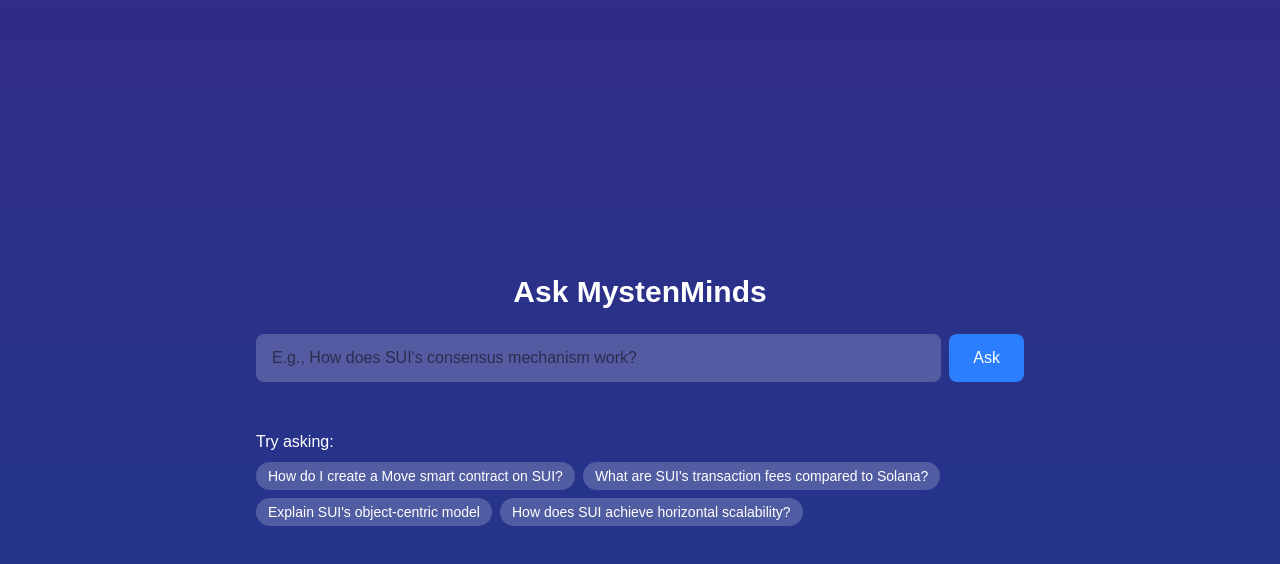
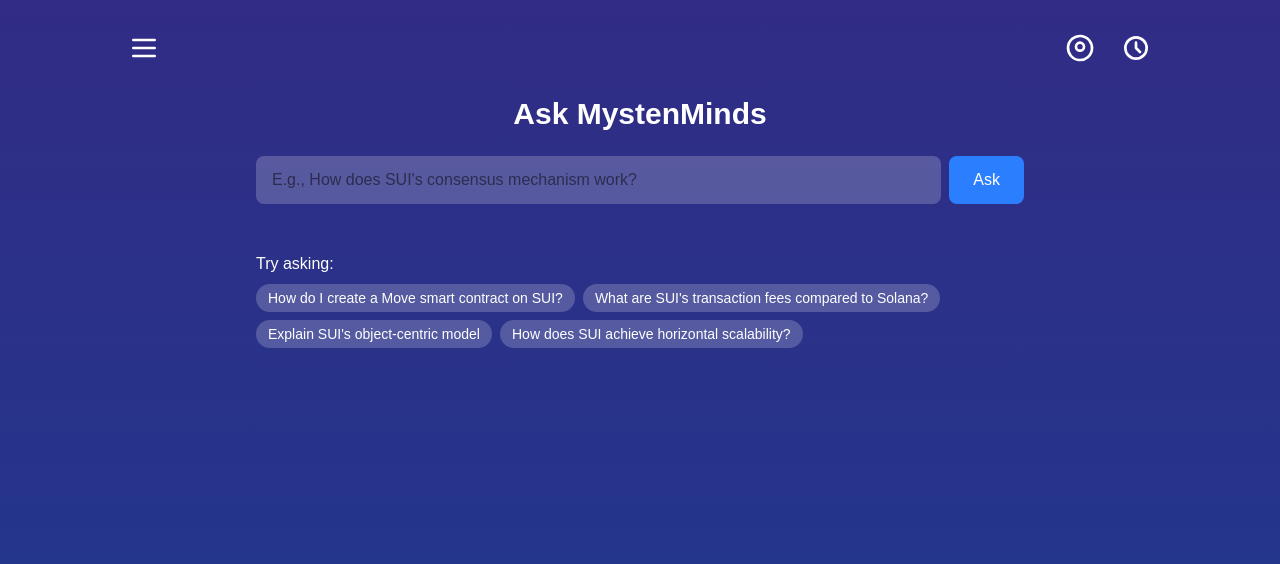
Before and after one commit to suidevskenya/Mystenminds, a Next.js app in the folder mysten-minds/: page /ask-mystenminds in a window 1280 px wide. Shown: the top 564 px of the page. Built offline with nearby package versions, Linux system fonts and the light colour scheme; what @mysten/dapp-kit, @mysten/sui would draw is missing.

Commit message:
Added icons

```diff
--- a/mysten-minds/app/ask-mystenminds/page.tsx
+++ b/mysten-minds/app/ask-mystenminds/page.tsx
@@ -46,10 +46,51 @@
   ];
 
   return (
-    <div className="min-h-screen bg-gradient-to-b from-indigo-900 to-blue-900 text-white flex flex-col items-center justify-center p-8">
-      <h2 className="text-3xl font-semibold mb-6 text-center">Ask MystenMinds</h2>
+    <div className="min-h-screen bg-gradient-to-b from-indigo-900 to-blue-900 text-white flex flex-col p-4 sm:p-6 md:p-8">
+      {/* Header with icons */}
+      <header className="flex flex-col sm:flex-row justify-between items-center mb-8 max-w-full sm:max-w-xl md:max-w-3xl lg:max-w-4xl xl:max-w-5xl w-full mx-auto">
+        {/* Dropdown icon on left far side */}
+        <button
+          aria-label="Toggle dropdown"
+          className="text-white hover:text-blue-300 focus:outline-none mb-4 sm:mb-0"
+        >
+          {/* Simple hamburger menu icon */}
+          <svg xmlns="http://www.w3.org/2000/svg" className="h-8 w-8" fill="none" viewBox="0 0 24 24" stroke="currentColor" strokeWidth={2}>
+            <path strokeLinecap="round" strokeLinejoin="round" d="M4 6h16M4 12h16M4 18h16" />
+          </svg>
+        </button>
 
-      <form onSubmit={handleSubmit} className="mb-6 w-full max-w-3xl">
+        {/* Right side icons */}
+        <div className="flex items-center space-x-6">
+          {/* User info icon */}
+          <button
+            aria-label="User info"
+            className="text-white hover:text-blue-300 focus:outline-none"
+          >
+            {/* User icon */}
+            <svg xmlns="http://www.w3.org/2000/svg" className="h-8 w-8" fill="none" viewBox="0 0 24 24" stroke="currentColor" strokeWidth={2}>
+              <path strokeLinecap="round" strokeLinejoin="round" d="M5.121 17.804A9 9 0 1118.88 6.196 9 9 0 015.12 17.804z" />
+              <path strokeLinecap="round" strokeLinejoin="round" d="M15 11a3 3 0 11-6 0 3 3 0 016 0z" />
+            </svg>
+          </button>
+
+          {/* User's query history icon */}
+          <button
+            aria-label="Query history"
+            className="text-white hover:text-blue-300 focus:outline-none"
+          >
+            {/* History icon */}
+            <svg xmlns="http://www.w3.org/2000/svg" className="h-8 w-8" fill="none" viewBox="0 0 24 24" stroke="currentColor" strokeWidth={2}>
+              <path strokeLinecap="round" strokeLinejoin="round" d="M12 8v4l3 3" />
+              <path strokeLinecap="round" strokeLinejoin="round" d="M12 4a8 8 0 100 16 8 8 0 000-16z" />
+            </svg>
+          </button>
+        </div>
+      </header>
+
+      <h2 className="text-3xl font-semibold mb-6 text-center max-w-3xl w-full mx-auto">Ask MystenMinds</h2>
+
+      <form onSubmit={handleSubmit} className="mb-6 w-full max-w-3xl mx-auto">
         <div className="flex gap-2">
           <input
             type="text"
@@ -69,13 +110,13 @@
       </form>
 
       {response && (
-        <div className="bg-white/20 p-4 rounded-lg animate-fade-in max-w-3xl w-full">
+        <div className="bg-white/20 p-4 rounded-lg animate-fade-in max-w-3xl w-full mx-auto">
           <h3 className="font-medium mb-2">Response:</h3>
           <p className="text-black">{response}</p>
         </div>
       )}
 
-      <div className="mt-6 max-w-3xl w-full">
+      <div className="mt-6 max-w-3xl w-full mx-auto">
         <h3 className="font-medium mb-2">Try asking:</h3>
         <div className="flex flex-wrap gap-2">
           {exampleQueries.map((q, i) => (
```
